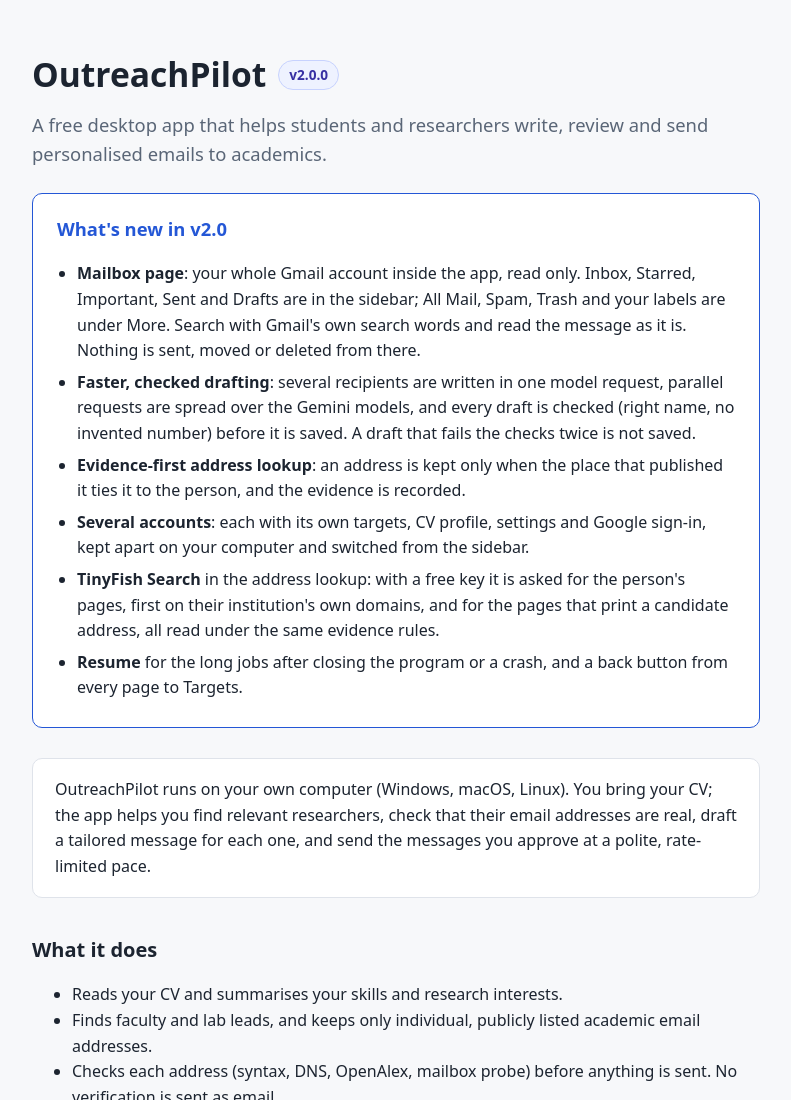
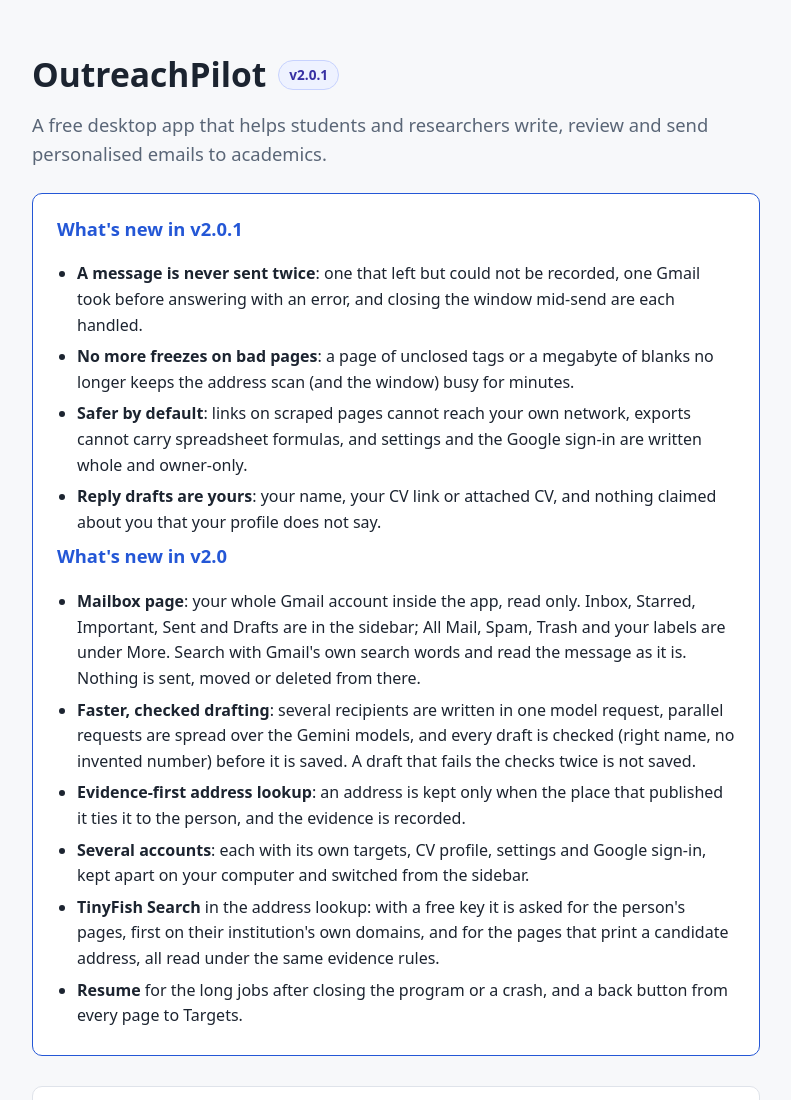
Before and after one commit to fraktosh/outreach-pilot, a plain HTML site: page index.html in a window 1280 px wide. Shown: the top 1100 px of the page, without its empty margins (244-1035 px from the left). Drawn offline with Linux system fonts and the light colour scheme.

Commit message:
Sync docs from the code repo (1fe08a8): index.html

```diff
--- a/index.html
+++ b/index.html
@@ -3,7 +3,7 @@
 <head>
 <meta charset="utf-8">
 <meta name="viewport" content="width=device-width, initial-scale=1">
-<title>OutreachPilot - v2.0.0</title>
+<title>OutreachPilot - v2.0.1</title>
 <meta name="description" content="OutreachPilot is a free desktop app that helps students and researchers write, review and send personalised outreach emails to academics.">
 <style>
   :root { --bg: #f7f8fa; --fg: #1c2430; --muted: #5a6677; --card: #ffffff; --line: #dfe3ea; --accent: #2457d6; --badge: #eef2ff; --badge-border: #c7d2fe; --badge-text: #3730a3; }
@@ -31,10 +31,17 @@
 </head>
 <body>
 <main>
-  <h1>OutreachPilot <span class="badge">v2.0.0</span></h1>
+  <h1>OutreachPilot <span class="badge">v2.0.1</span></h1>
   <p class="lead">A free desktop app that helps students and researchers write, review and send personalised emails to academics.</p>
 
   <div class="update-box">
+    <h3>What's new in v2.0.1</h3>
+    <ul>
+      <li><strong>A message is never sent twice</strong>: one that left but could not be recorded, one Gmail took before answering with an error, and closing the window mid-send are each handled.</li>
+      <li><strong>No more freezes on bad pages</strong>: a page of unclosed tags or a megabyte of blanks no longer keeps the address scan (and the window) busy for minutes.</li>
+      <li><strong>Safer by default</strong>: links on scraped pages cannot reach your own network, exports cannot carry spreadsheet formulas, and settings and the Google sign-in are written whole and owner-only.</li>
+      <li><strong>Reply drafts are yours</strong>: your name, your CV link or attached CV, and nothing claimed about you that your profile does not say.</li>
+    </ul>
     <h3>What's new in v2.0</h3>
     <ul>
       <li><strong>Mailbox page</strong>: your whole Gmail account inside the app, read only. Inbox, Starred, Important, Sent and Drafts are in the sidebar; All Mail, Spam, Trash and your labels are under More. Search with Gmail's own search words and read the message as it is. Nothing is sent, moved or deleted from there.</li>
```
